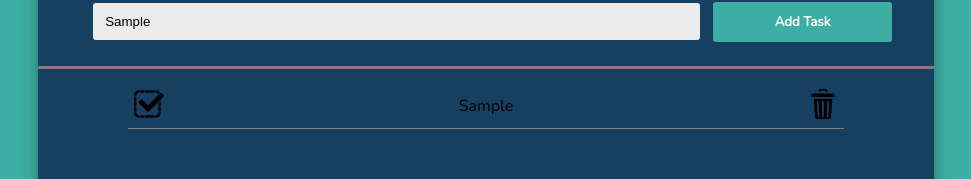
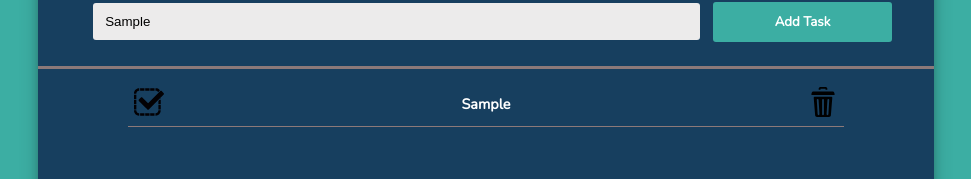
Before and after one commit to aturancetin/react-todo-app, a React (Create React App) app: page / in a window 1280 px wide. Both pictures are taken after typing "Sample" into the empty fields and a click on the button "Add Task". Shown: the part 148-327 px from the top of the page, without its empty margins (154-1125 px from the left). Built offline with nearby package versions, Linux system fonts and the light colour scheme.

Commit message:
Scroll function was added

```diff
--- a/src/components/Body/AppBody.module.css
+++ b/src/components/Body/AppBody.module.css
@@ -1,5 +1,6 @@
 .AppBody {
-
+    overflow: hidden;
+    overflow-y: scroll;
     background-color: #173F5F;
     height: 500px;
     width: 70%;
--- a/src/components/Body/InputForm.module.css
+++ b/src/components/Body/InputForm.module.css
@@ -1,7 +1,9 @@
 .InputForm {
+
     width: 100%;
     margin: auto;
     border-bottom: solid #8C7979 3px;
+
 
 }
 
--- a/src/components/Body/TodoItem.module.css
+++ b/src/components/Body/TodoItem.module.css
@@ -1,6 +1,6 @@
 .TodoItem {
     display: flex;
-
+    color: white;
     flex-direction: row;
     align-items: center;
     justify-content: space-between;
@@ -11,6 +11,9 @@
     margin-left: auto;
     border-bottom: solid #8C7979 1.5px;
     padding-bottom: .3em;
+    font-family: 'Nunito', sans-serif;
+    font-weight: 700;
+    font-size: .9em;
 
 }
 
--- a/src/components/Body/TodoList.js
+++ b/src/components/Body/TodoList.js
@@ -1,6 +1,7 @@
 import React, {useState} from 'react';
 import TodoItem from './TodoItem';
 import InputForm from './InputForm';
+import classes from './TodoList.module.css';
 
 const TodoList = props => {
 
@@ -35,9 +36,9 @@ const TodoList = props => {
 
 
     return (
-        <div>
+        <div >
             <InputForm userInputHandler={onAddHandler} />
-
+            <div className={classes.TodoList}>
             {todoItem.map(item => (
                 <TodoItem key={item.id}
                         id={item.id}
@@ -47,6 +48,8 @@ const TodoList = props => {
                         isComplete={item.isComplete}
                          />
             ))}
+            </div>
+
         </div>
     );
 }
--- /dev/null
+++ b/src/components/Body/TodoList.module.css
@@ -0,0 +1,3 @@
+.TodoList {
+
+}
```
Also changed, not shown: 1 other file (tests, documents, lock files or other folders).
